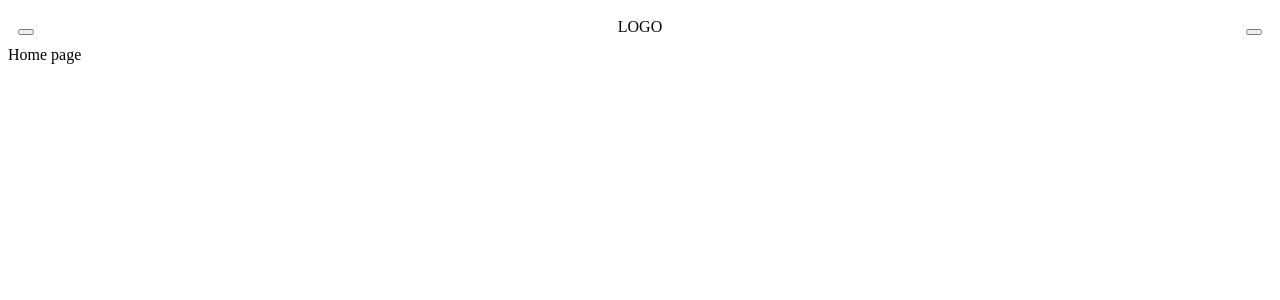
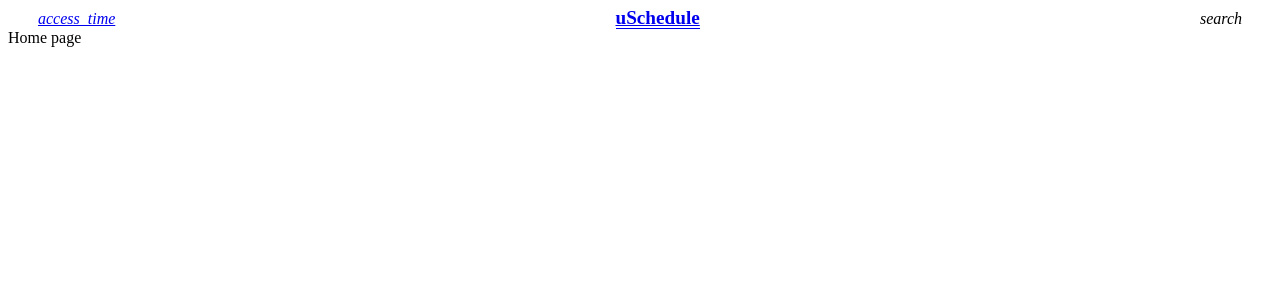
Before and after one commit to oleksiikhr/uSchedule-frontend, a Vue app: page /#/ in a window 1280 px wide. Shown: the top 300 px of the page. Built offline with nearby package versions, Linux system fonts and the light colour scheme.

Commit message:
Update header, -webkit-scrollbar

```diff
--- a/src/assets/styles/global.scss
+++ b/src/assets/styles/global.scss
@@ -9,6 +9,7 @@ body, html {
 a {
   outline: none;
   text-decoration: none;
+  cursor: pointer;
   transition: .2s;
   color: #333;
   &:hover {
@@ -24,8 +25,7 @@ a {
 // Scrollbar
 
 ::-webkit-scrollbar {
-  width: 12px;
-  background-color: #f5f5f5;
+  width: 8px;
 }
 
 ::-webkit-scrollbar-thumb {
@@ -33,5 +33,5 @@ a {
 }
 
 ::-webkit-scrollbar-track {
-  background-color: #f5f5f5;
+  background-color: #fff;
 }
--- a/src/components/Header.vue
+++ b/src/components/Header.vue
@@ -1,26 +1,41 @@
 <template>
   <header id="header">
     <div class="header__clock">
-      <!--TODO link to time-->
-      <el-button icon="el-icon-time" circle></el-button>
+      <router-link :to="{ name: 'timetable' }">
+        <i class="material-icons">access_time</i>
+      </router-link>
     </div>
     <div class="header__logo">
-      LOGO
+      <router-link :to="{ name: 'home' }">
+        <strong style="font-size: 1.2rem; border-bottom: 1px solid;">uSchedule</strong>
+      </router-link>
     </div>
     <div class="header__find">
-      <!--TODO Search (schedule, teacher)-->
-      <el-button icon="el-icon-search" circle></el-button>
+      <!--TODO Search, full-height (schedule, teacher)-->
+      <a @click="openSearch">
+        <i class="material-icons">search</i>
+      </a>
     </div>
   </header>
 </template>
 
 <script>
 export default {
-
+  methods: {
+    openSearch () {
+      console.log('Open search')
+    }
+  }
 }
 </script>
 
 <style lang="scss" scoped>
+a {
+  display: block;
+  line-height: 0;
+  padding: 0 20px;
+}
+
 #header {
   display: flex;
   align-items: center;
```
